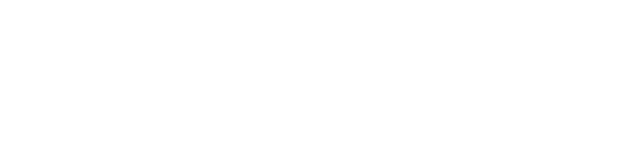
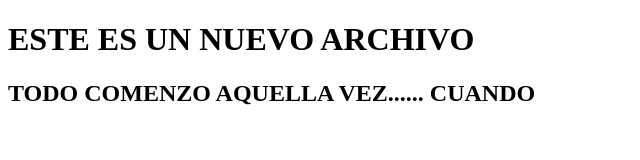
Before and after one commit to ricardo94cosme/link, a plain HTML site: page index.html in a window 1280 px wide. Shown: the whole page, without its empty margins (0-640 px from the left). Drawn offline with Linux system fonts and the light colour scheme.

Commit message:
Erase una vez...

```diff
--- a/index.html
+++ b/index.html
@@ -7,7 +7,8 @@
     <title>Document</title>
 </head>
 <body>
-
+   <h1>ESTE ES UN NUEVO ARCHIVO</h1>
+   <H2>TODO COMENZO AQUELLA VEZ...... CUANDO</H2>
 
 
 </body>
```
